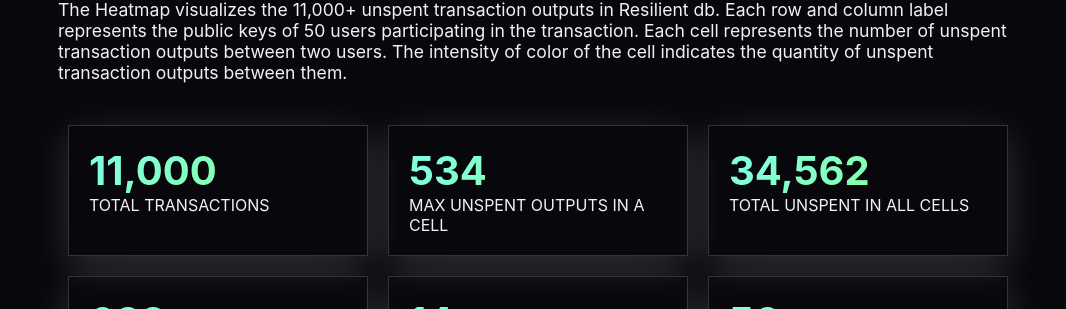
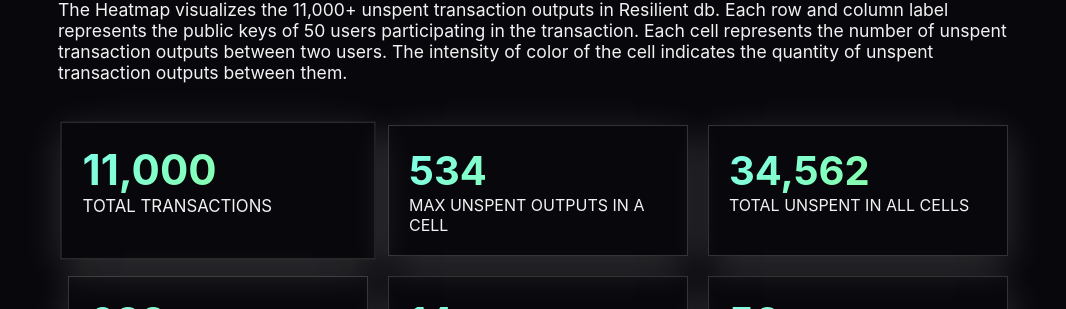
Before and after one commit to acharyadarshan/UTXO-Visualization, a React (Create React App) app: page / in a window 1280 px wide. In both pictures the pointer is over the element 320 px from the left and 410 px from the top of the page. Shown: the part 220-529 px from the top of the page, without its empty margins (102-1168 px from the left). Built offline with nearby package versions, Linux system fonts and the light colour scheme; no server answers.

Commit message:
animation for boxes added

```diff
--- a/src/components/Heatmap.css
+++ b/src/components/Heatmap.css
@@ -251,6 +251,15 @@ header h1 {
     border: 1px solid #333; /* Placeholder for styling */
     box-shadow: rgba(255, 255, 255, 0.16) 0px 10px 36px 0px,
         rgba(0, 0, 0, 0.06) 0px 0px 0px 1px;
+    transition: transform 0.3s ease-in-out;
+}
+
+.stat:hover {
+    transform: scale(1.05); /* Slightly larger on hover */
+}
+
+.stat:not(:hover) {
+    transition: transform 0.3s ease-in-out;
 }
 
 .stat h2 {
```
